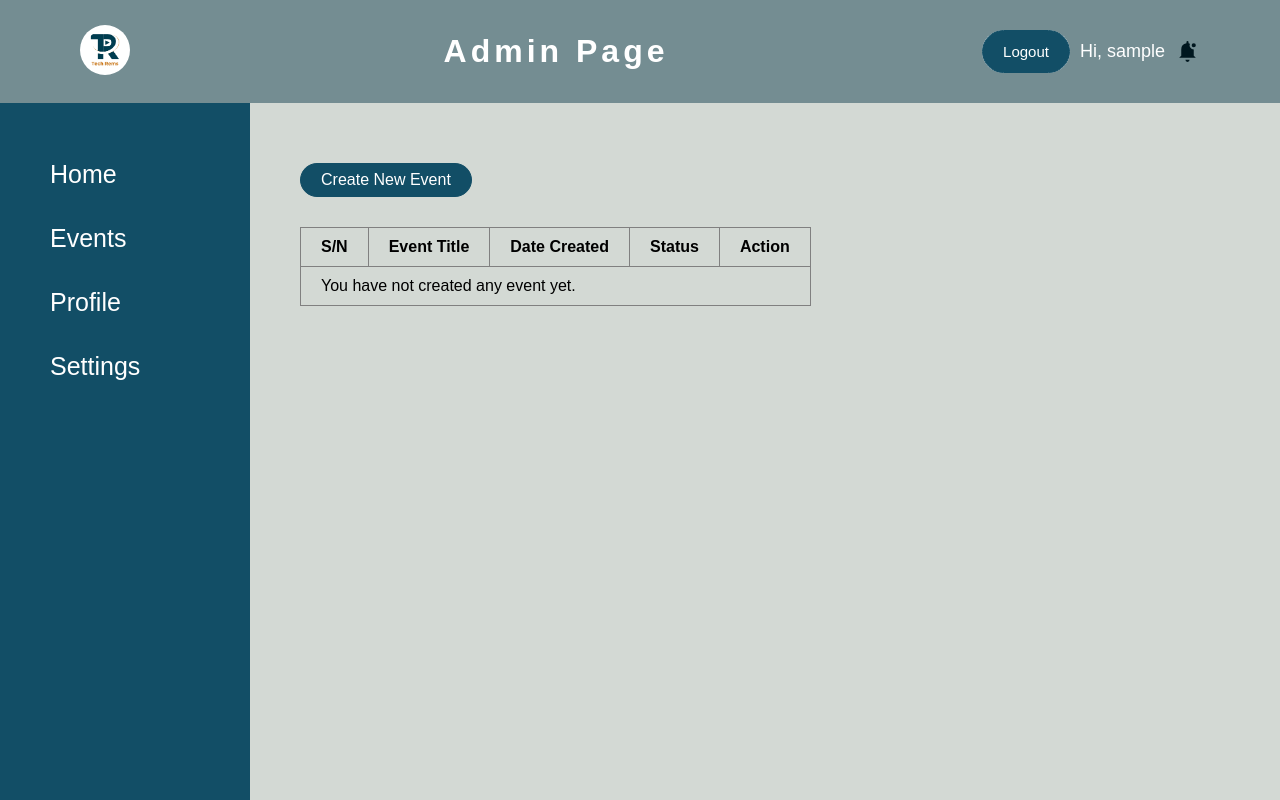
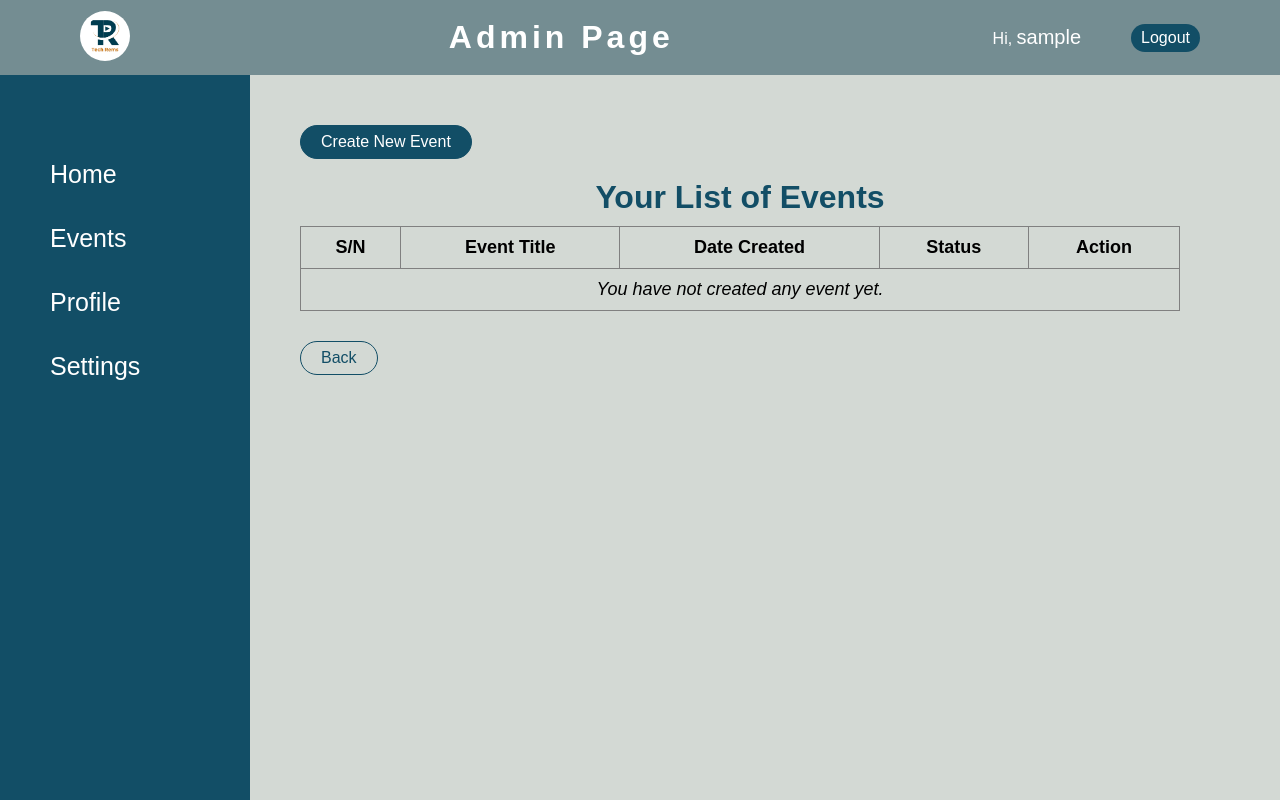
Before and after one commit to manaf-dev/Donations-Tracker, a Django app: page /events/ in a window 1280 px wide. Run offline with Django 5.2, Linux system fonts and the light colour scheme; the visitor is signed in with stand-in values (Sample User, id 1); data that the repository does not hold is empty.

Commit message:
Refactor the styling of all the pages with css. Addded JS but not functioning yet.

```diff
--- /dev/null
+++ b/donateApp/static/donateApp/script.js
@@ -0,0 +1,15 @@
+const links = document.querySelectorAll('.nav-link')
+
+let active_link = null
+
+links.forEach((link) => {
+    link.addEventListener('click', (e) => {
+        // e.preventDefault()
+
+        if (active_link) {
+            active_link.classList.remove('focus')
+        }
+        link.classList.add('focus');
+        active_link = link
+    })
+});
--- a/donateApp/static/donateApp/style.css
+++ b/donateApp/static/donateApp/style.css
@@ -9,18 +9,18 @@ body {
     background-color: #D3D9D4;
 }
 
+/* TOP BAR STYLES */
 header {
     display: flex;
     align-items: center;
     justify-content: space-between;
+    height: 75px;
     padding: 10px 80px;
     background-color: #748D92;
     color: #fff;
     width: 100%;
-    position: sticky;
+    position: fixed;
     top: 0;
-    left: 0;
-    overflow: hidden;
     z-index: 999;
 }
 
@@ -40,12 +40,29 @@ header .title {
 header .username {
     display: flex;
     align-items: center;
-    gap: 10px;
+    gap: 50px;
 }
 
-header .username p {
-    font-size: 18px;
+header .username p span{
+    font-size: 20px;
+    font-weight: 500;
 }
+
+header .logout-btn {
+    font-size: 16px;
+    border-radius: 20px;
+    color: #fff;
+    background-color: #124E66;
+    border: none;
+    padding: 5px 10px;
+    cursor: pointer;
+}
+
+header .logout-btn:hover, .logout-btn:active {
+    background-color: #124e66c5;
+}
+
+/* SIDE BAR STYLES */
 
 a {
     color: #fff;
@@ -56,13 +73,7 @@ li {
     list-style: none;
 }
 
-main {
-    display: flex;
-    display: -webkit-flex;
-}
-
 aside {
-    /* flex: 1; */
     position: fixed;
     background-color: #124E66;
     top: 0;
@@ -70,7 +81,7 @@ aside {
     width: 250px;
     height: 100vh;
     color: #fff;
-    /* padding: 50px 30px 50px 50px; */
+    overflow-x: hidden;
 }
 
 aside nav {
@@ -84,24 +95,24 @@ aside li a {
     display: block;
 }
 
-aside li a:hover, aside li a:active, aside li a:focus {
+aside li a:hover, aside li a:active, .focus {
     color: #124E66;
     background-color: #D3D9D4;
 }
 
 section {
-    /* flex: 4; */
-    margin: 60px 50px 10px 300px;
+    margin: 75px 50px 10px 250px;
+    padding: 50px;
 }
 
 
 /* HOME SECTION STYLES */
 
-.home-btns, .events-btn {
+.home-btns, .events-btn, .details-btn {
     display: flex;
     align-items: center;
-    gap: 100px;
-    margin-bottom: 30px;
+    justify-content: space-between;
+    margin-bottom: 20px;
 }
 
 .btn {
@@ -132,49 +143,70 @@ section {
 
 .btn-secondary:hover {
     background-color: #c8cdc9;
-
 }
 
 
-.home-content {
-    /* width: 100%; */
-    margin: auto;
-    margin-left: 80px;
+.home-cards {
+    width: 100%;
     display: grid;
-    grid-template-columns: repeat(2, 300px);
-    column-gap: 40px;
-    row-gap: 20px;
+    grid-template-columns: repeat(2, auto);
+    grid-template-rows: repeat(2, auto);
+    column-gap: 100px;
+    row-gap: 30px;
 }
 
-.card{
+.home-cards .card, .detail-cards .card, .amount-content .card{
     background-color: #fff;
     padding: 20px;
-    border-radius: 30px;
+    border-radius: 15px;
+    min-width: max-content;
 }
 
-.card-title {
+.home-cards .card-title, .detail-cards .card-title, .amount-content .card-title {
     text-align: center;
-    font-size: 18px;
+    font-size: 20px;
     color: #979696;
 }
 
-.card-text {
+.home-cards .card-text, .detail-cards .card-text, .amount-content .card-text {
     font-size: 4rem;
     font-weight: 500;
-    width: fit-content;
-    margin: auto;
+    text-align: center;
 }
 
 
 /* EVENT SECTION STYLES */
+section h1 {
+    text-align: center;
+    font-size: 2rem;
+    padding-bottom: 10px;
+    color: #124E66;
+}
 
 .events-table {
     width: 100%;
     border-collapse: collapse;
+    font-size: 18px;
+    text-align: center;
 }
 
 th, td {
-    padding: 10px 20px;
+    padding: 10px;
+}
+
+.events-table .view-btn {
+    font-size: 14px;
+    font-weight: 500;
+    color: #124E66;
+    background-color: none;
+    padding: 3px 13px;
+    border: 1px solid #124E66;
+    border-radius: 20px;
+}
+
+.view-btn:hover, .view-btn:active {
+    background-color: #124e66c5;
+    color: #fff;
 }
 
 
@@ -183,12 +215,14 @@ th, td {
 section .detail-top {
     display: flex;
     align-items: center;
-    gap: 80px;
+    justify-content: space-around;
+    gap: 100px;
 }
 
 .text-detail .title {
     font-size: 2rem;
 }
+
 .text-detail .title span {
     font-weight: 600;
 }
@@ -207,15 +241,16 @@ section .flyer {
 
 .detail-bottom .detail-cards {
     display: flex;
+    justify-content: space-around;
     gap: 50px;
     margin-top: 20px;
 }
 
 .detail-cards .card {
-    width: 400px;
+    width: 40%;
 }
 
-.card .card-text span {
+.detail-cards .card-text span, .amount-content .card-text span {
     font-weight: 400;
     font-size: 20px;
     opacity: 0.7;
@@ -226,41 +261,60 @@ section .flyer {
     padding: 3px 20px;
 }
 
-.detail-bottom .btn-secondary {
+.back-btn {
     margin-top: 30px;
 }
 
 
 /* DONATE FORM STYLES */
-
 .donate-section, .create-section {
-    width: 45%;
-    margin: auto;
+    padding-top: 18px;
+    padding-bottom: 0;
+    margin: 75px 0 0 0;
 }
 
-.donate-section .donate-top {
+.donate-section .back-btn {
+    margin-top: 5px;
+}
+
+.donate-top {
     display: flex;
     flex-direction: column;
     align-items: center;
-    margin-top: 20px;
 }
 
-.donate-section img {
+.donate-top img {
     width: 150px;
     height: 150px;
 }
 
-.donate-section .donate-top .event-desc {
+.donate-top .event-desc {
     text-align: center;
     width: 80%;
     font-style: italic;
     font-size: 14px;
+    margin-bottom: 15px;
 }
 
-form {
+.donate-top .donate-form-btns {
+    display: flex;
+    gap: 100px;
+    justify-content: space-between;
+}
+
+.donate-top .donate-form-btns .btn {
+    padding: 3px 10px;
+}
+
+.donate-form-btns .btn-secondary {
+    color: #124E66;
+}
+
+.donate-section form, .create-section form {
     background-color: #fff;
-    width: 90%;
-    margin: 20px auto;
+    width: 30%;
+    min-width: max-content;
+    margin: 10px auto;
     padding: 15px;
     display: flex;
     align-items: center;
@@ -269,14 +323,15 @@ form {
     border-radius: 25px;
 }
 
-form input, textarea {
+.donate-section form input, .donate-section form textarea, .create-section form input, .create-section form textarea {
     display: block;
     font-size: 15px;
     padding: 15px;
     width: 90%;
     height: 43px;
-    border-radius: 30px;
+    border-radius: 10px;
     border: 1px solid gray;
+    text-align: center;
 }
 
 form input:active, form input:focus {
@@ -290,52 +345,60 @@ form .form-title {
     margin-bottom: 10px;
 }
 
-form .btn {
-    padding: 5px 20px;
-}
 
 
 /* AMOUNT PAGE STYLES */
 
 .amount-content {
-    margin: inherit;
     display: flex;
     flex-direction: column;
     align-items: center;
     justify-content: center;
 }
 
-.amount-content .title {
-    font-weight: 600;
-}
-
 .amount-content .card {
     margin-top: 20px;
-    width: 300px;
+    width: 40%;
+    height: max-content;
 }
 
 
 /* CREATE EVENT STYLES */
 
-textarea {
+.create-section form {
+    margin-top: 40px;
+}
+
+.create-section .form-title {
+    font-size: 25px;
+}
+
+.create-section form textarea {
     height: 100px;
 }
 
-.create-section form {
-    margin-top: 60px;
+.create-section form .btn {
+    padding: unset;
+    font-size: 20px;
 }
 
-.create-section form input, textarea {
-    border-radius: 15px;
+.create-section .img-input {
+    height: fit-content;
 }
 
 
 /* LOGIN PAGE STYLES */
+.login-section, .logout-section {
+    margin: 75px 0 0 0;
+}
+
 
 .login-form {
+    margin: auto;
     width: fit-content;
     padding: 35px;
     border-radius: 15px;
+    font-size: 20px;
 }
 
 .login-form fieldset {
@@ -343,7 +406,7 @@ textarea {
 }
 
 .login-form legend {
-    font-size: 20px;
+    font-size: 25px;
     font-weight: 600;
     padding: 10px;
 }
@@ -353,7 +416,11 @@ textarea {
 }
 
 
-.logout-form {
-    width: unset;
-    padding: 0;
+.logout-section p {
+    font-size: 25px;
 }
+
+.logout-section p a {
+    color: #124E66;
+    font-size: 20px;
+}
--- a/donateApp/templates/donateApp/amount.html
+++ b/donateApp/templates/donateApp/amount.html
@@ -9,14 +9,14 @@
     <section>
         <div class="amount-content">
             <div class="text-detail">
-                <p class="title">{{ event.title }}</p>
+                <h1 class="title">{{ event.title }}</h1>
             </div>
             <div class="card">
                 <div class="card-title">Total Amount Received</div>
                 <div class="card-text"><span>GH&#X20B5</span>{{ total_amount }}</div>
             </div>
         </div>
-        <div class="btn btn-secondary">
+        <div class="btn btn-secondary back-btn">
             <a href="{{ request.META.HTTP_REFERER }}">Back</a>
         </div>
     </section>
--- a/donateApp/templates/donateApp/event_list.html
+++ b/donateApp/templates/donateApp/event_list.html
@@ -13,7 +13,7 @@
                 <a href="{% url 'create-event' %}">Create New Event</a>
             </div>
         </div>
-
+        <h1 class="events-title">Your List of Events</h1>
         <table class="events-table" border="1">
             <thead>
                 <th>S/N</th>
@@ -34,12 +34,16 @@
                         In-Progress
                     {% endif %}
                 </td>
-                <td><a href="{% url 'event-detail' slug=event.slug %}">View</a> | Share | Restart</td>
+                <td><a href="{% url 'event-detail' slug=event.slug %}" class="view-btn">View</a></td>
                 {% empty %}
-                    <td colspan="5">You have not created any event yet.</td>
+                    <td colspan="5"><em>You have not created any event yet.</em></td>
             </tbody>
             {% endfor %}
         </table>
 
+        <div class="btn btn-secondary back-btn">
+            <a href="{{ request.META.HTTP_REFERER }}">Back</a>
+        </div>
+
     </section>
 {% endblock content %}
--- a/donateApp/templates/donateApp/index.html
+++ b/donateApp/templates/donateApp/index.html
@@ -13,7 +13,7 @@
 
 
 <section>
-    <p>You have visited this page {{ visit_count }} time{{ visit_count|pluralize }} </p>
+
     <div class="home-btns">
         <div class="btn btn-primary">
             <a href="{% url 'create-event' %}">Create New Event</a>
@@ -22,7 +22,7 @@
             <a href="#">Buy SMS</a>
         </div>
     </div>
-    <div class="home-content">
+    <div class="home-cards">
             <div class="card">
                 <div class="card-title">Completed Events</div>
                 <div class="card-text">{{ comp_events }}</div>
--- a/donateApp/views.py
+++ b/donateApp/views.py
@@ -78,7 +78,7 @@ def donateSave(request, slug):
     return redirect('donate', pk=event.id)
 
 
-
+@login_required
 def createEvent(request):
     form = CreateEventForm()
     if request.method == 'POST':
--- a/templates/main.html
+++ b/templates/main.html
@@ -21,14 +21,11 @@
         <div class="username">
 
             {% if user.is_authenticated %}
+            <p>Hi, <span>{{ user.username }}</span></p>
             <form action="{% url 'logout' %}" method="post" class="logout-form">
                 {% csrf_token %}
-                <input type="submit" value="Logout" class="btn btn-primary">
+                <input type="submit" value="Logout" class="logout-btn">
             </form>
-            {% comment %} <a href="../users/templates/users/logout.html">Logout</a> {% endcomment %}
-                <p>Hi, {{ user.username }}</p>
-                <svg fill="#00171f" viewBox="0 0 24 24" xmlns="http://www.w3.org/2000/svg" width="25" height="25"><g id="SVGRepo_bgCarrier" stroke-width="0"></g><g id="SVGRepo_tracerCarrier" stroke-linecap="round" stroke-linejoin="round"></g><g id="SVGRepo_iconCarrier"><path d="M20,18H4l2-2V10a6,6,0,0,1,5-5.91V3a1,1,0,0,1,2,0V4.09a5.9,5.9,0,0,1,1.3.4A3.992,3.992,0,0,0,18,10v6Zm-8,4a2,2,0,0,0,2-2H10A2,2,0,0,0,12,22ZM18,4a2,2,0,1,0,2,2A2,2,0,0,0,18,4Z"></path></g>
-
             {% endif %}
 
             </svg>
@@ -41,5 +38,7 @@
         {% endblock content %}
 
     </main>
+
+    <script src="{% static 'donateApp/script.js' %}"></script>
 </body>
 </html>
--- a/templates/side-bar.html
+++ b/templates/side-bar.html
@@ -1,10 +1,10 @@
 <aside>
     <nav>
         <ul>
-            <li><a href="{% url 'home' %}">Home</a></li>
-            <li><a href="{% url 'events' %}">Events</a></li>
-            <li><a href="#">Profile</a></li>
-            <li><a href="#">Settings</a></li>
+            <li><a href="{% url 'home' %}" class="nav-link">Home</a></li>
+            <li><a href="{% url 'events' %}" class="nav-link">Events</a></li>
+            <li><a href="#" class="nav-link">Profile</a></li>
+            <li><a href="#" class="nav-link">Settings</a></li>
         </ul>
     </nav>
 </aside>
--- a/users/templates/users/login.html
+++ b/users/templates/users/login.html
@@ -5,6 +5,7 @@
 
 
 {% block content %}
+    <section class="login-section">
         <form action="" method="post" class="login-form">
             {% csrf_token %}
             <fieldset>
@@ -13,4 +14,5 @@
                 <input type="submit" value="Login" class="btn btn-primary">
             </fieldset>
         </form>
+    </section>
 {% endblock content %}
```
Also changed, not shown: donateApp/templates/donateApp/create_event.html (+7 -3 lines), donateApp/templates/donateApp/donate.html (+10 -4 lines), donateApp/templates/donateApp/donors.html (+4 -4 lines), donateApp/templates/donateApp/event_detail.html (+5 -5 lines), users/templates/users/logout.html (+5 -2 lines). Lines whose indentation alone changed are shown as unchanged.
